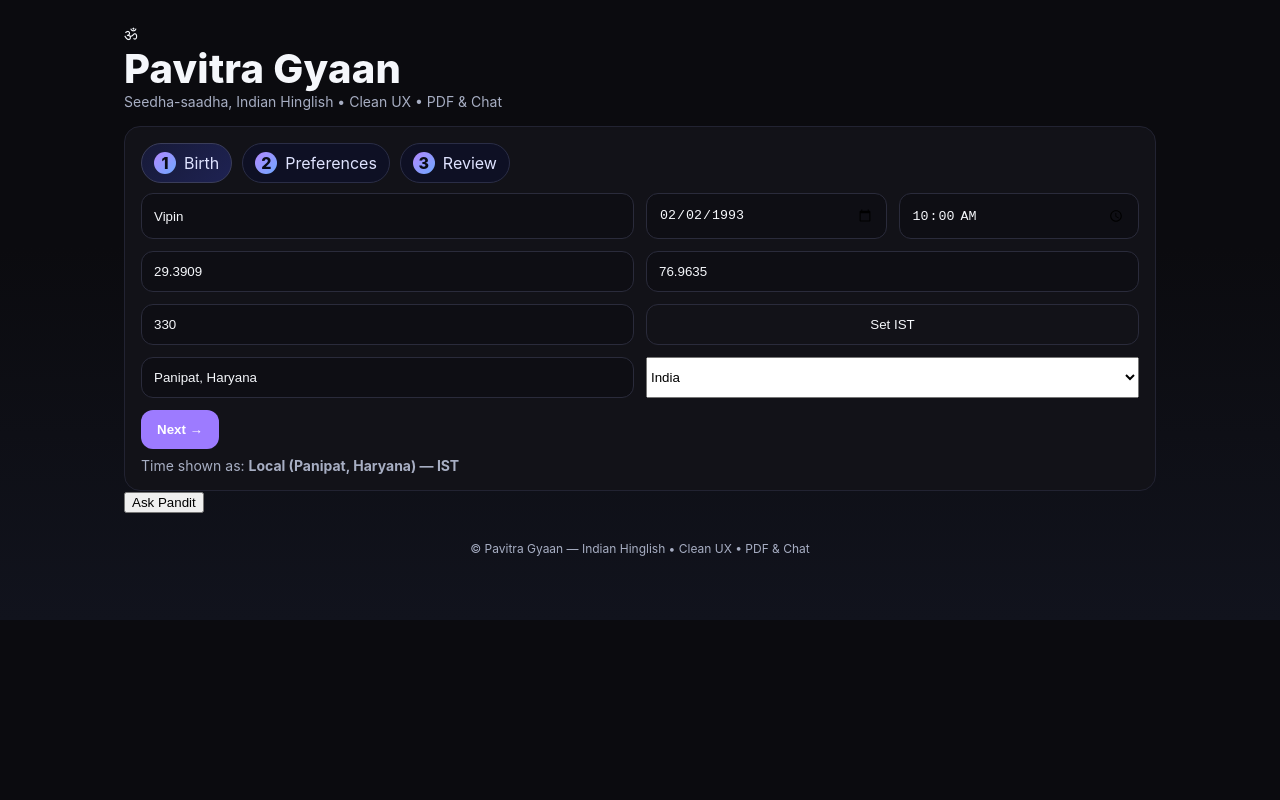
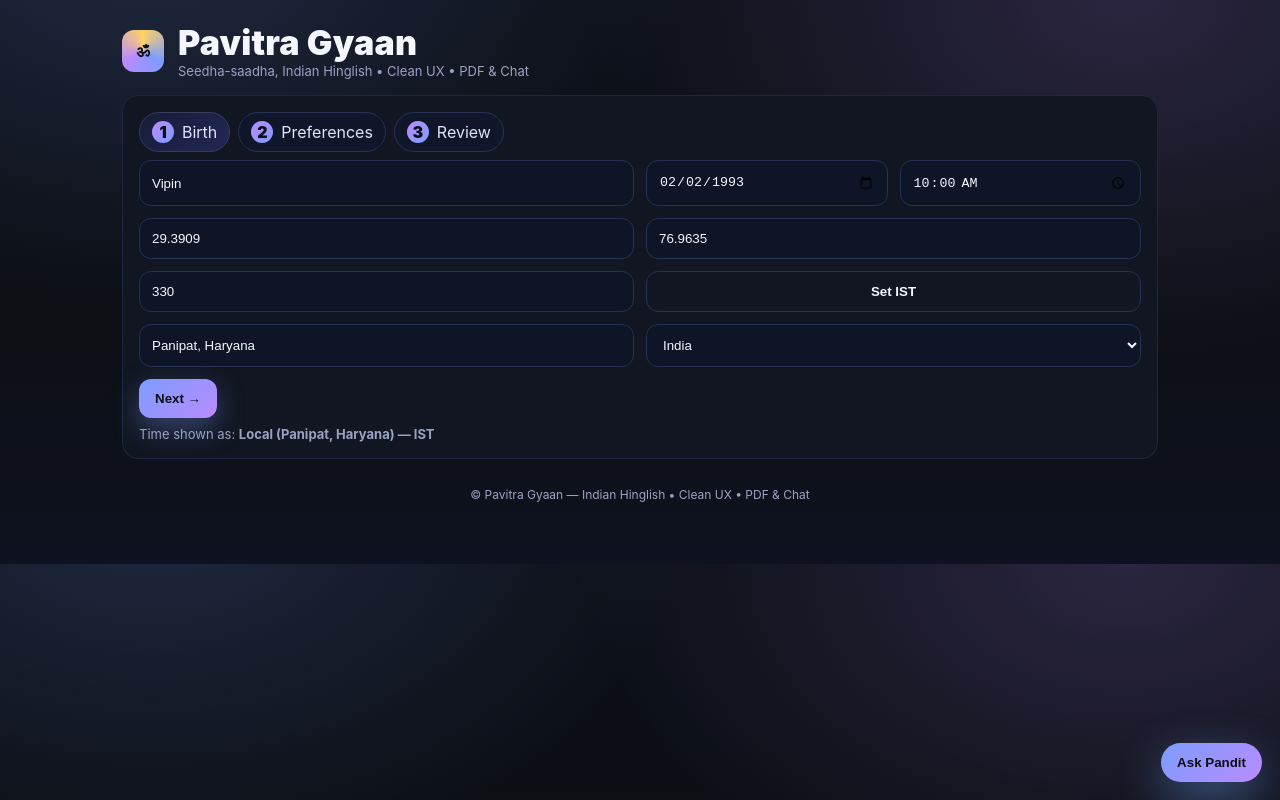
Before and after one commit to vipinatyagi-web/pavitra-gyaan-site-NEW, a Next.js app: page / in a window 1280 px wide. Built offline with nearby package versions, Linux system fonts and the light colour scheme.

Commit message:
Update globals.css

```diff
--- a/styles/globals.css
+++ b/styles/globals.css
@@ -1,48 +1,70 @@
+
 :root{
-  --bg:#0b0b0f;          /* deep noir */
-  --panel:#121218;       /* card bg */
-  --panel-2:#0e0e14;
-  --bd:#222332;
-  --txt:#f5f7fb;         /* text */
-  --sub:#a7aec3;         /* sub text */
-  --brand:#9d7bff;       /* spiritual violet */
-  --accent:#ffd166;      /* warm gold */
+  --bg:#0c0f14;
+  --panel:#111622;
+  --panel2:#0d1220;
+  --bd:#1e2740;
+  --txt:#f5f7ff;
+  --sub:#9aa3c2;
+  --brand:#7d9cff;
+  --brand2:#b98bff;
+  --gold:#ffd166;
+  --ok:#45d39c;
+  --warn:#ffb86c;
 }
 *{box-sizing:border-box}
-html,body{margin:0;padding:0;background:linear-gradient(180deg,#0b0b0f, #0b0b0f 40%, #11131d 100%);color:var(--txt);font-family:Inter,system-ui,Segoe UI,Arial,sans-serif}
-a{color:inherit}
-.container{max-width:1080px;margin:0 auto;padding:24px}
-.hero{display:flex;align-items:center;gap:14px}
-.brand{font-size:40px;font-weight:800;letter-spacing:.2px}
-.sub{color:var(--sub);font-size:14px}
+html,body{margin:0;padding:0;background:
+ radial-gradient(900px 600px at 12% -10%, rgba(125,156,255,.18), transparent 60%),
+ radial-gradient(900px 600px at 88% 0%, rgba(185,139,255,.18), transparent 60%),
+ linear-gradient(180deg,#0b0f16 0%, #0c0f14 60%, #0e1220 100%);
+color:var(--txt);font-family:Inter,system-ui,Segoe UI,Arial,sans-serif}
+a{color:inherit;text-decoration:none}
+.container{max-width:1080px;margin:0 auto;padding:22px}
+.header{display:flex;align-items:center;gap:14px}
+.logo{width:42px;height:42px;border-radius:12px;background:conic-gradient(from 120deg, var(--brand),var(--brand2),var(--gold),var(--brand));display:flex;align-items:center;justify-content:center;color:#0c0f14;font-weight:900}
+.brand{font-size:34px;font-weight:900;letter-spacing:.2px}
+.sub{color:var(--sub);font-size:13px}
 .card{background:var(--panel);border:1px solid var(--bd);border-radius:16px;padding:16px}
-.cardWhite{background:#0f111a;border:1px solid #202232;border-radius:16px;padding:16px}
-.input{width:100%;padding:12px;border:1px solid #2a2b3b;border-radius:12px;background:var(--panel-2);color:var(--txt)}
+.cardSoft{background:var(--panel2);border:1px solid var(--bd);border-radius:16px;padding:14px}
 .row{display:grid;grid-template-columns:1fr 1fr;gap:12px}
-.row3{display:grid;grid-template-columns:1fr 1fr 1fr;gap:12px}
-.btn{background:var(--brand);border:none;color:white;padding:12px 16px;border-radius:12px;cursor:pointer;font-weight:600}
-.btnGhost{background:transparent;border:1px solid #2a2b3b;color:var(--txt);padding:12px 16px;border-radius:12px;cursor:pointer}
+.input{width:100%;padding:12px;border:1px solid #263255;border-radius:12px;background:#0e1526;color:var(--txt)}
+.select{width:100%;padding:12px;border:1px solid #263255;border-radius:12px;background:#0e1526;color:var(--txt)}
+.btn{background:linear-gradient(135deg,var(--brand),var(--brand2));border:none;color:#0c0f14;padding:12px 16px;border-radius:12px;cursor:pointer;font-weight:800;box-shadow:0 10px 28px rgba(125,156,255,.35)}
+.btnGhost{background:transparent;border:1px solid #263255;color:var(--txt);padding:12px 16px;border-radius:12px;cursor:pointer;font-weight:700}
+.btnGold{background:linear-gradient(135deg,#ffe08a,#ffd166);border:none;color:#111;padding:12px 16px;border-radius:12px;cursor:pointer;font-weight:800;box-shadow:0 8px 28px rgba(255,209,102,.25)}
 .h2{margin:18px 0 8px;font-size:22px}
 .h3{margin:0 0 6px;font-size:16px;color:#e8eaf7}
 .grid2{display:grid;grid-template-columns:1fr 1fr;gap:12px}
 .metaKey{color:var(--sub);font-size:12px}
-.metaVal{font-size:16px;font-weight:600}
-.badge{display:inline-block;background:#181b2a;border:1px solid #282b3f;padding:6px 10px;border-radius:999px;color:#d5d9ff}
+.metaVal{font-size:16px;font-weight:800}
 .footer{color:var(--sub);font-size:12px;text-align:center;padding:28px 0 40px}
-.hr{height:1px;background:#1b1d2b;border:none;margin:16px 0}
+.hr{height:1px;background:#1a2140;border:none;margin:16px 0}
+
+.tabs{display:flex;gap:8px;margin-top:14px;flex-wrap:wrap}
+.tab{padding:8px 12px;border-radius:999px;border:1px solid #263255;background:#0f162a;cursor:pointer;color:#dfe3ff;font-weight:700}
+.tab.active{background:linear-gradient(135deg,#171c38,#202754);border-color:#3a3d5a}
+
 /* Stepper */
-.stepper{display:flex;gap:10px;flex-wrap:wrap;margin-bottom:10px}
-.step{display:flex;gap:8px;align-items:center;padding:8px 12px;border:1px solid #2a2d46;border-radius:999px;background:#0e1024;color:#dfe3ff;cursor:pointer}
-.step.active{background:linear-gradient(135deg,#171a38,#1e2252);border-color:#3a3d5a}
-.step.done{opacity:.75}
-.dot{width:22px;height:22px;border-radius:999px;background:linear-gradient(135deg,#b388ff,#6ea8ff);color:#0a0c18;display:flex;align-items:center;justify-content:center;font-weight:800}
-.stepWrap{margin-top:8px}
+.stepper{display:flex;gap:8px;flex-wrap:wrap;margin-bottom:8px}
+.step{display:flex;gap:8px;align-items:center;padding:8px 12px;border:1px solid #263255;border-radius:999px;background:#0f162a;color:#dfe3ff;cursor:pointer}
+.step.active{background:linear-gradient(135deg,#171c38,#202754);border-color:#3a3d5a}
+.dot{width:22px;height:22px;border-radius:999px;background:linear-gradient(135deg,#b98bff,#7d9cff);color:#0c0f14;display:flex;align-items:center;justify-content:center;font-weight:900}
 
 /* Accordion */
-.acc{border:1px solid #2a2d46;border-radius:12px;background:#0c0f1e;margin-top:8px}
+.acc{border:1px solid #263255;border-radius:12px;background:#0e1426;margin-top:8px}
 .accHead{display:flex;justify-content:space-between;align-items:center;padding:10px 12px;cursor:pointer}
-.accBody{padding:12px;border-top:1px solid #1f2340}
+.accBody{padding:12px;border-top:1px solid #1e2740}
 
-/* Badges */
-.badge{display:inline-block;background:#14182c;border:1px solid #2a2d46;padding:6px 10px;border-radius:999px;color:#dfe3ff;font-size:12px}
-.btnGold{background:linear-gradient(135deg,#ffe08a,#ffd166);border:none;color:#111;padding:12px 18px;border-radius:12px;cursor:pointer;font-weight:800;box-shadow:0 8px 28px rgba(255,209,102,.25)}
+/* Chat */
+.chatDock{position:fixed;right:18px;bottom:18px;z-index:50}
+.chatBtn{background:linear-gradient(135deg,var(--brand),var(--brand2));color:#0c0f14;border:none;border-radius:999px;padding:12px 16px;font-weight:900;cursor:pointer;box-shadow:0 16px 46px rgba(110,168,255,.45)}
+.chatPanel{position:fixed;right:18px;bottom:76px;width:360px;max-height:70vh;overflow:hidden;border-radius:18px;background:#0c1020;border:1px solid #23284a;box-shadow:0 28px 80px rgba(0,0,0,.5)}
+.chatHead{padding:10px 12px;border-bottom:1px solid #23284a;display:flex;justify-content:space-between;align-items:center}
+.chatBody{padding:12px;overflow:auto;max-height:54vh}
+.msg{margin:8px 0;padding:10px 12px;border-radius:12px}
+.user{background:#1a2036}
+.bot{background:#0f142a;border:1px solid #23284a}
+.chatInputWrap{display:flex;gap:8px;padding:10px;border-top:1px solid #23284a;background:#0c1020}
+.chatInput{flex:1;padding:10px;border:1px solid #263255;border-radius:10px;background:#0f162a;color:var(--txt)}
+
+.badge{display:inline-block;background:#141a2c;border:1px solid #263255;padding:6px 10px;border-radius:999px;color:#dfe3ff;font-size:12px}
```
